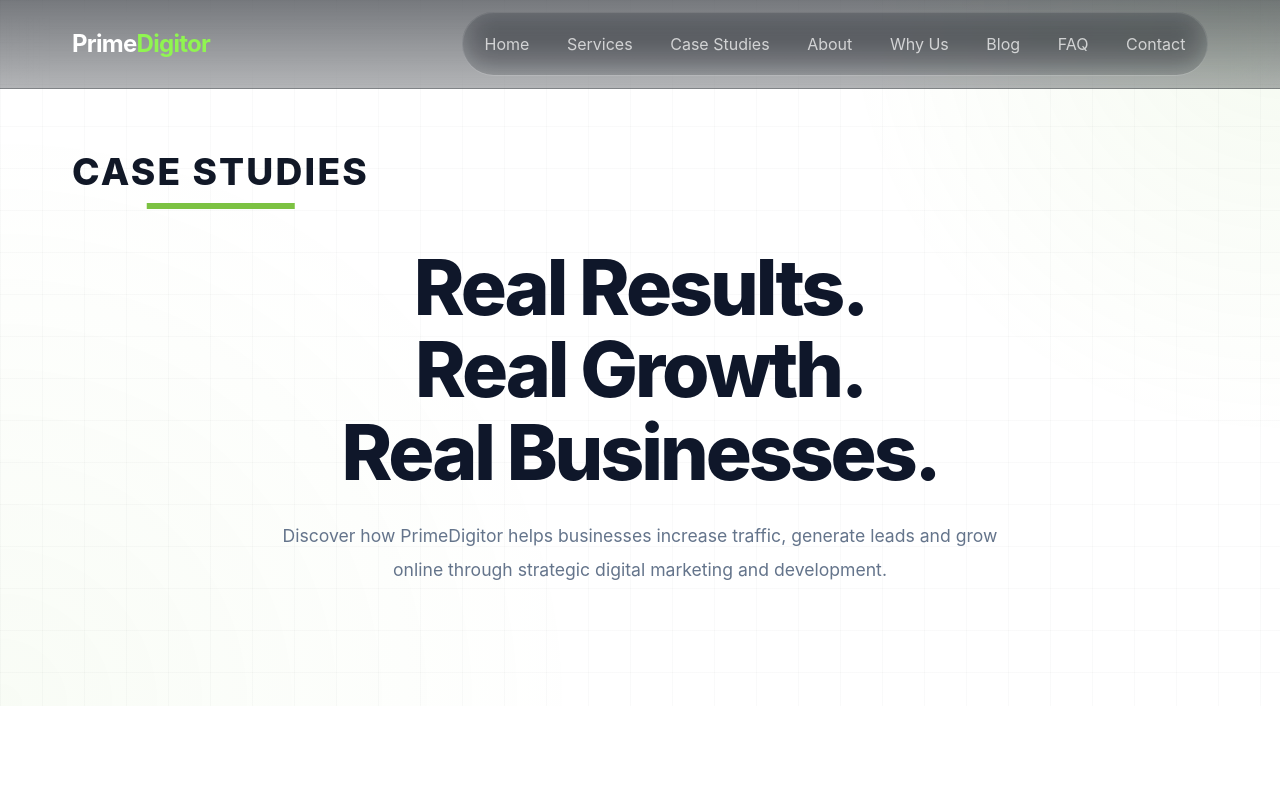
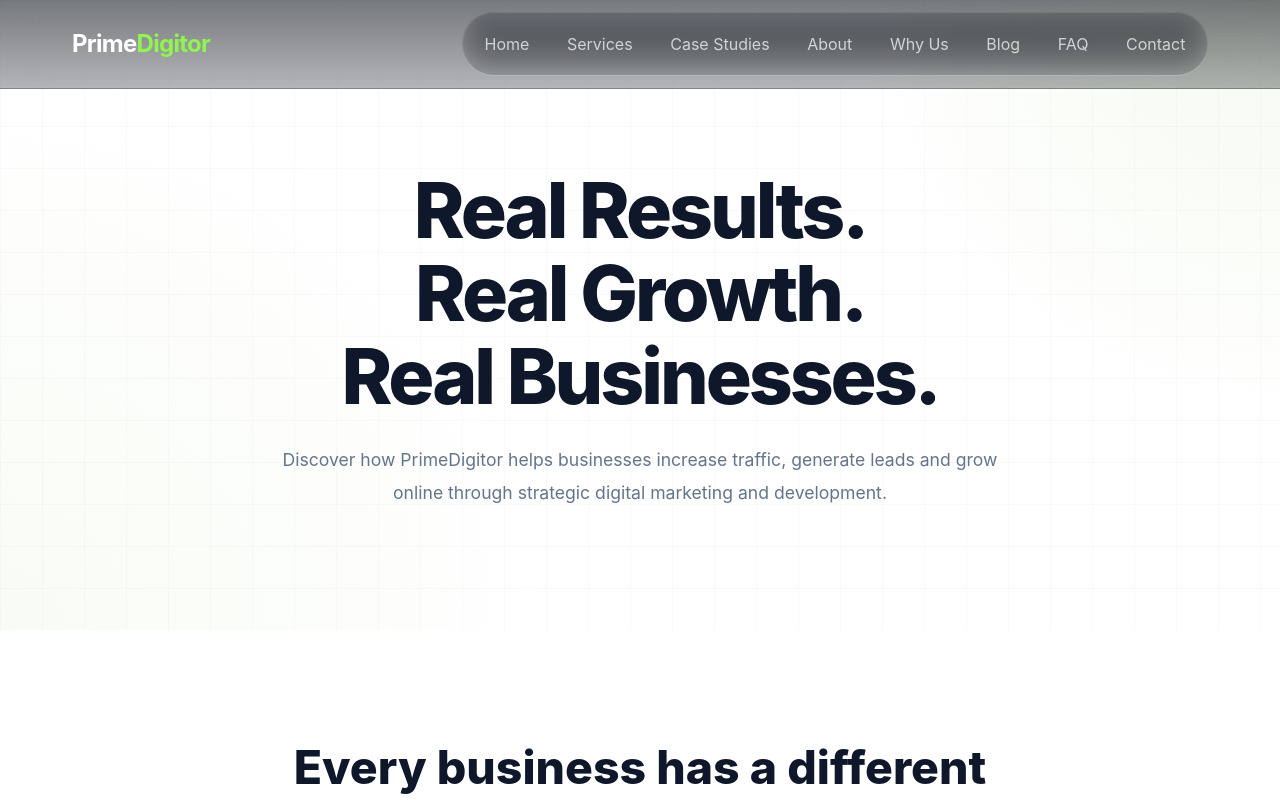
Before and after one commit to Tajuli/web, a Next.js app: page /case-studies in a window 1280 px wide. Shown: the top 800 px of the page. Built offline with nearby package versions, Linux system fonts and the light colour scheme.

Commit message:
Update page.tsx

```diff
--- a/app/case-studies/page.tsx
+++ b/app/case-studies/page.tsx
@@ -46,7 +46,6 @@ export default function CaseStudiesPage({
       {/* Hero */}
       <section className={styles.hero}>
         <div className="site-container">
-          <p className="eyebrow">CASE STUDIES</p>
 
           <h1 className={styles.title}>
             Real Results.
```
